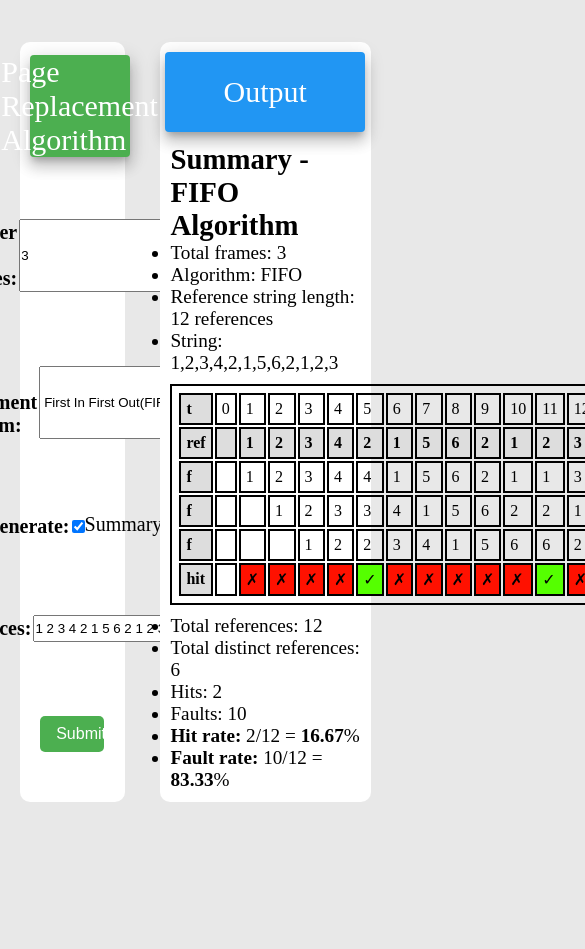
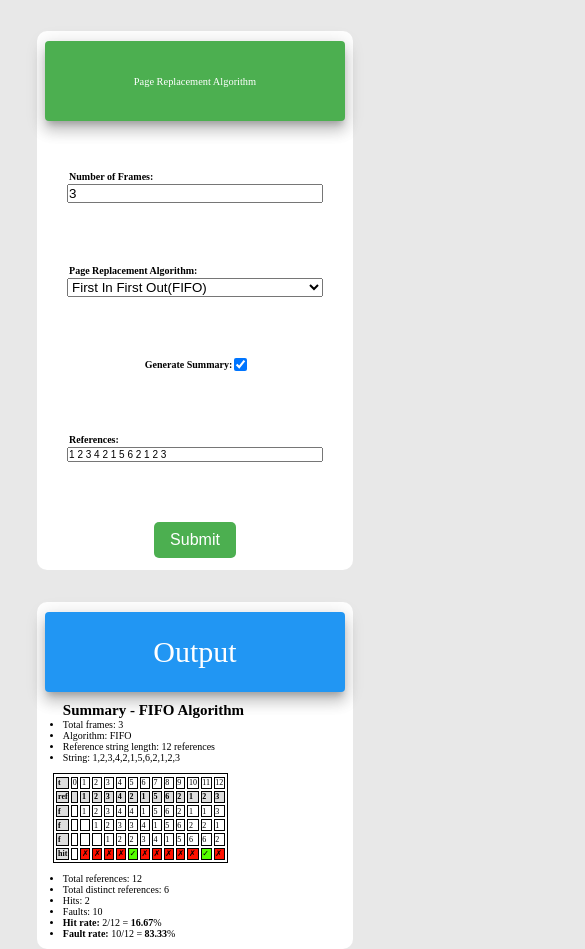
Before and after one commit to shubhamlahoti01/page-replacement-algorithms, a plain HTML site: page index.html in a window 390 px wide. Both pictures are taken after a click on the button "Submit". Shown: the top 949 px of the page, 585 px wide, since content can reach past the window. Before the commit the page ends 844 px from the top, so only its background shows below. Drawn offline with Linux system fonts and the light colour scheme.

Commit message:
updating

```diff
--- a/index.html
+++ b/index.html
@@ -12,31 +12,33 @@
       <div class="left">
         <div class="head">Page Replacement Algorithm</div>
         <div class="inputsection">
-          <div class="frmdiv">
+          <div class="frmdiv dd">
             <label for="noofframes" id="high">Number of Frames: </label>
-            <input type="text" value="3" class="noofframes" />
+            <input type="text" value="3" class="noofframes" class="base" />
           </div>
-          <div class="algodiv">
+          <div class="algodiv dd">
             <label for="pagereplacementalgo" id="high"
               >Page Replacement Algorithm:
             </label>
             <select name="pagereplacementalgo" id="pra">
-              <option value="FIFO">First In First Out(FIFO)</option>
-              <option value="LRU">Least Recently Used(LRU)</option>
-              <option value="OPT">Optimal(OPT)</option>
+              <option value="FIFO" class="base">
+                First In First Out(FIFO)
+              </option>
+              <option value="LRU" class="base">Least Recently Used(LRU)</option>
+              <option value="OPT" class="base">Optimal(OPT)</option>
             </select>
           </div>
           <div class="summarydiv">
-            <label for="Summary" id="high">Generate: </label>
+            <label for="Summary" id="high">Generate Summary: </label>
             <input type="checkbox" name="Summary" id="Summary" checked />
-            Summary
           </div>
-          <div class="refdiv">
+          <div class="refdiv dd">
             <label for="references" id="high">References: </label>
             <input
               type="text"
               id="references"
               value="1 2 3 4 2 1 5 6 2 1 2 3"
+              class="base"
             />
           </div>
           <div class="btndiv">
@@ -48,7 +50,11 @@
         <div class="output">Output</div>
         <div class="solution">
           <div class="part1"></div>
-          <div class="part2"></div>
+          <div class="part2">
+            <h2>Output will be generated here</h2>
+            <br />
+            <h2>Fill the input form and click the submit button</h2>
+          </div>
 
           <div class="part3"></div>
         </div>
@@ -57,3 +63,4 @@
     <script src="./script.js"></script>
   </body>
 </html>
+<!-- Shubham Lahoti -->
--- a/script.js
+++ b/script.js
@@ -130,8 +130,11 @@ function pageFaultsLRU(pages, n, capacity) {
 }
 
 function pushData() {
+  let summaryCheck = document.querySelector('#Summary').checked;
+
   let pra = document.querySelector('#pra').value;
   pra = pra.toString();
+
   pages = [];
   let inputText = document.getElementById('references').value;
   let frames = Number(document.querySelector('.noofframes').value);
@@ -146,12 +149,20 @@ function pushData() {
     faults = pageFaultsLRU(pages, pages.length, frames);
   } else if (pra === 'FIFO') {
     faults = pageFaultsFIFO(pages, pages.length, frames);
+  } else {
+    const part2 = document.querySelector('.part2');
+    document.querySelector('.part1').innerHTML = '';
+    document.querySelector('.part3').innerHTML = '';
+    part2.innerHTML = '';
+    part2.innerHTML = `<h1 class='opt'><b>Feature Not Available Yet...</b></h1>`;
+    return;
   }
 
-  buildSchedule(frames, pra, pages, faults);
+  buildSchedule(frames, pra, pages, faults, summaryCheck);
 }
-function buildSchedule(frames, str, pages, faults) {
+function buildSchedule(frames, str, pages, faults, summaryCheck) {
   /*_______________ part-1 _________________*/
+  if (summaryCheck) {
     const part1 = document.querySelector('.part1');
     part1.innerHTML = '';
     const head = document.createElement('div');
@@ -168,7 +179,7 @@ function buildSchedule(frames, str, pages, faults) {
         <li>String: ${pages}</li>
       </ul>`;
     part1.appendChild(base);
-
+  }
   /*_______________ part-2 _________________*/
   const count = {};
   pages.forEach((element) => {
@@ -213,6 +224,7 @@ function buildTable(arr) {
     mytable += '</tr>';
     i++;
   }
+
   mytable += '</table>';
   part2.innerHTML = mytable;
 }
--- a/style.css
+++ b/style.css
@@ -12,20 +12,22 @@ body {
 }
 .main {
   display: flex;
-  height: 90vh;
+  margin-top: 30px;
+  height: 100%;
   width: 90vw;
   justify-content: space-between;
   align-items: center;
   /* border: 2px solid black; */
 }
 .left {
-  display: flex;
-  flex-direction: column;
-  justify-content: space-around;
   background-color: rgb(255, 255, 255);
   height: 100%;
   width: 30%;
   border-radius: 10px;
+  display: flex;
+  flex-direction: column;
+  align-items: center;
+  justify-content: space-between;
 }
 .head {
   border-radius: 4px;
@@ -43,9 +45,10 @@ body {
   position: relative;
   white-space: normal;
   font-size: 30px;
+  margin-top: 10px;
   /* top: -30px; */
   width: 95%;
-  left: 10px;
+  /* left: 10px; */
 }
 .inputsection {
   /* background-color: aqua; */
@@ -105,14 +108,14 @@ body {
   box-shadow: 0 6px 6px -3px rgba(0, 0, 0, 0.2),
     0 10px 14px 1px rgba(0, 0, 0, 0.14), 0 4px 18px 3px rgba(0, 0, 0, 0.12);
   outline: none;
-  overflow-wrap: break-word;
-  /* position: relative; */
+  /* overflow-wrap: break-word; */
+  position: relative;
   white-space: normal;
   font-size: 30px;
   /* top: -30px; */
   margin-top: 10px;
   width: 95%;
-  left: 18px;
+  /* left: 8px; */
 }
 .solution {
   display: flex;
@@ -120,7 +123,7 @@ body {
   width: 90%;
   height: 100%;
   justify-content: space-evenly;
-  font-size: 1.2rem;
+  font-size: 1rem;
 }
 .part2 table,
 td,
@@ -140,3 +143,157 @@ table .c0,
 .✓ {
   background-color: #55ff00;
 }
+.opt {
+  font-weight: 500;
+  font-size: 3rem;
+}
+@media (max-width: 1040px) {
+  /* body {
+    background-color: red;
+  } */
+  .head {
+    font-size: 20px;
+  }
+  #high {
+    font-size: 15px;
+  }
+  .dd {
+    display: flex;
+    flex-direction: column;
+  }
+}
+@media (max-width: 1060px) {
+  /* body {
+    background-color: red;
+  } */
+  .head {
+    font-size: 18px;
+  }
+  #high {
+    font-size: 12px;
+  }
+  .dd {
+    display: flex;
+    flex-direction: column;
+  }
+}
+@media (max-width: 922px) {
+  /* body {
+    background-color: rgb(121, 90, 90);
+  } */
+  .head {
+    font-size: 15px;
+  }
+  #high {
+    font-size: 10px;
+  }
+  .dd {
+    display: flex;
+    flex-direction: column;
+  }
+  .base {
+    font-size: 10px;
+  }
+  .part2 table,
+  td,
+  tr {
+    font-size: 20px;
+    border: 1px solid black;
+    padding: 1px;
+  }
+  .part1,
+  .part3 {
+    margin: 10px;
+    font-size: 17px;
+  }
+}
+@media (max-width: 672px) {
+  /* body {
+    background-color: rgb(146, 140, 205);
+  } */
+  .head {
+    font-size: 12px;
+  }
+  #high {
+    font-size: 10px;
+  }
+  .dd {
+    display: flex;
+    flex-direction: column;
+  }
+  .base {
+    font-size: 10px;
+  }
+}
+@media (max-width: 672px) {
+  /* body {
+    background-color: rgb(49, 45, 81);
+  } */
+  .head {
+    font-size: 0.65rem;
+  }
+  .main {
+    display: flex;
+    flex-direction: column;
+  }
+  .left,
+  .right {
+    width: 90%;
+    margin: 1rem;
+  }
+  .dd {
+    display: flex;
+    flex-direction: column;
+  }
+  .solution {
+    font-size: 21px;
+  }
+  .part2 table,
+  td,
+  tr {
+    font-size: 10px;
+    border: 1px solid black;
+    padding: 1px;
+  }
+  .part1,
+  .part3 {
+    margin: 10px;
+    font-size: 10px;
+  }
+}
+@media (max-width: 672px) {
+  /* body {
+    background-color: rgb(49, 45, 81);
+  } */
+  .head {
+    font-size: 0.65rem;
+  }
+  .main {
+    display: flex;
+    flex-direction: column;
+  }
+  .left,
+  .right {
+    width: 90%;
+    margin: 1rem;
+  }
+  .dd {
+    display: flex;
+    flex-direction: column;
+  }
+  .solution {
+    font-size: 21px;
+  }
+  .part2 table,
+  td,
+  tr {
+    font-size: 8px;
+    border: 0.6px solid black;
+    padding: 0.6px;
+  }
+  .part1,
+  .part3 {
+    margin: 10px;
+    font-size: 10px;
+  }
+}
```
Also changed, not shown: 1 other file. Lines whose indentation alone changed are shown as unchanged.
